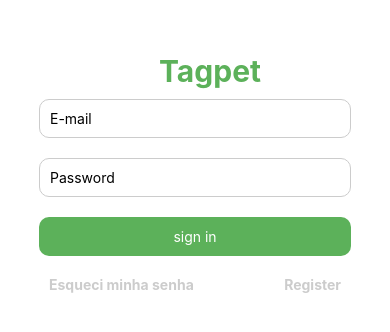
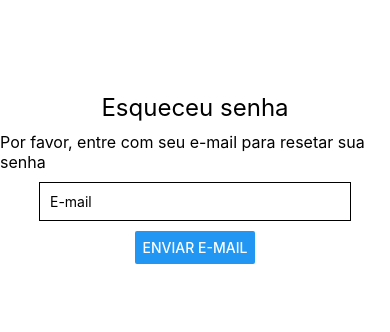
Before and after one commit to Math-Lins/Trabalho-Mobile, a React Native app: screen / in a window 390 px wide. Shown: the part 244-576 px from the top of the page. Built offline with nearby package versions, Linux system fonts and the light colour scheme.

Commit message:
Tela de esqueceu senha criada, falta estilizar

```diff
--- a/App.js
+++ b/App.js
@@ -1,13 +1,14 @@
-import { StatusBar } from 'expo-status-bar';
+import { StatusBar } from "expo-status-bar";
 // import { Home } from './src/screens/home';
-import { Login } from './src/screens/sign';
-
+import { Login } from "./src/screens/sign";
+import { ForgotPassword } from "./src/screens/forgotpassword";
 export default function App() {
   return (
     <>
+      <ForgotPassword />
       {/* <Home /> */}
-      <Login />
-      <StatusBar style='auto' />
+      {/*<Login />*/}
+      <StatusBar style="auto" />
     </>
   );
 }
--- /dev/null
+++ b/src/screens/forgotpassword/index.js
@@ -0,0 +1,67 @@
+import React, { useState } from "react";
+import {
+  View,
+  StyleSheet,
+  Text,
+  TextInput,
+  Pressable,
+  Alert,
+  Button,
+} from "react-native";
+
+export const ForgotPassword = () => {
+  const [email, setEmail] = useState("");
+
+  const handleSubmit = () => {
+    if (!email) {
+      Alert.alert("Por favor, insira seu e-mail");
+      return;
+    }
+
+    Alert.alert(
+      "E-mail enviado",
+      "Por favor, verifique seu e-mail para resetar sua senha"
+    );
+  };
+
+  return (
+    <View style={styles.container}>
+      <Text style={styles.forgot}>Esqueceu senha</Text>
+      <Text style={styles.email}>
+        Por favor, entre com seu e-mail para resetar sua senha
+      </Text>
+      <TextInput
+        style={styles.input}
+        placeholder="E-mail"
+        keyboardType="email-address"
+        autoCapitalize="none"
+        autoComplete="email"
+        onChangeText={setEmail}
+      />
+      <Button title="Enviar e-mail" onPress={handleSubmit} />
+    </View>
+  );
+};
+
+const styles = StyleSheet.create({
+  container: {
+    flex: 1,
+    alignItems: "center",
+    justifyContent: "center",
+  },
+  forgot: {
+    fontSize: 24,
+    marginBottom: 10,
+  },
+  email: {
+    fontSize: 16,
+    marginBottom: 10,
+  },
+  input: {
+    marginBottom: 10,
+    borderWidth: 1,
+    borderColor: "#000",
+    width: "80%",
+    padding: 10,
+  },
+});
```
